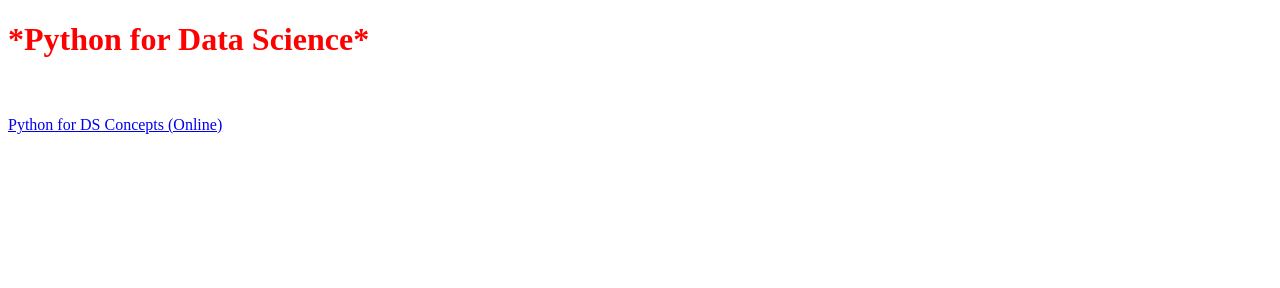
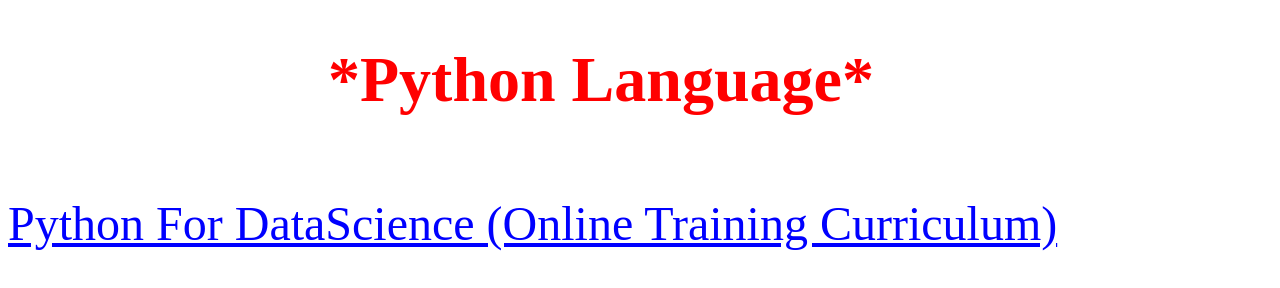
Before and after one commit to vcsgithub/vcsgithub.github.io, a plain HTML site: page index.html in a window 1280 px wide. Drawn offline with Linux system fonts and the light colour scheme.

Commit message:
Update index.html

```diff
--- a/index.html
+++ b/index.html
@@ -2,10 +2,10 @@
 
 <html>
 <body>
-<h1 style="color:Red;font-size:200%"> *Python for Data Science* </h1>
+<h1 style="color:Red;font-size:400%"> &emsp;&emsp;&emsp;&emsp;&emsp;*Python Language* </h1>
 <br>
 <br>
-<a href="pfds_online.png">Python for DS Concepts (Online)</a>
+<a style="color:Blue;font-size:300%" href="pfds_online.png">Python For DataScience (Online Training Curriculum)</a>
 
 </body>
 </html>
```
